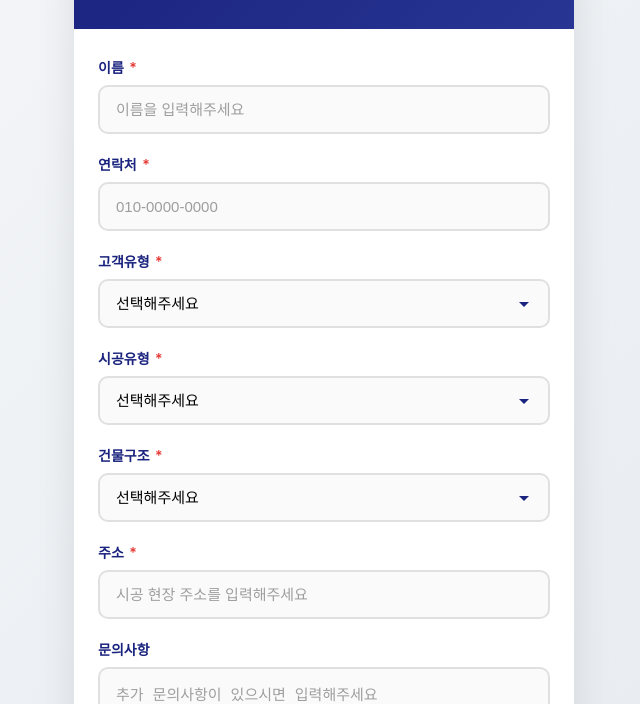
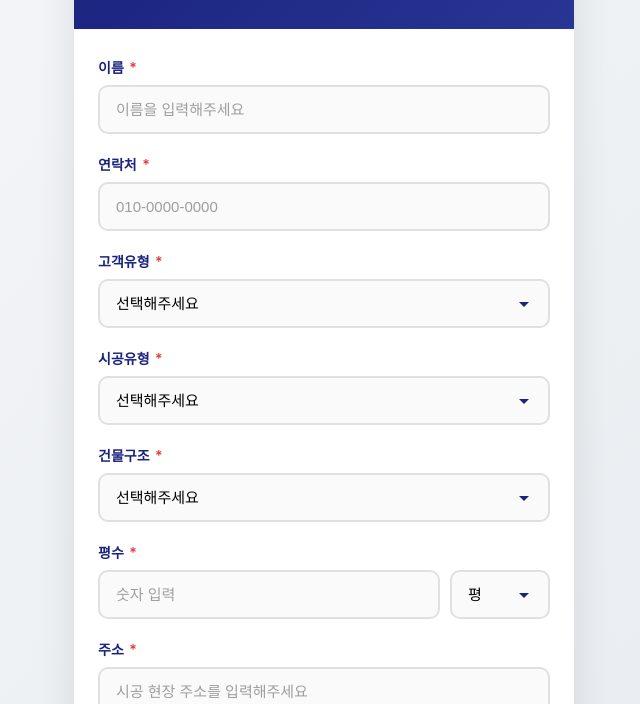
Before and after one commit to netformrnd-lab/pourstore1, a plain HTML site: page index.html in a window 1280 px wide. Shown: the part 104-808 px from the top of the page, without its empty margins (316-956 px from the left). Drawn offline with Linux system fonts and the light colour scheme.

Commit message:
Update index.html

```diff
--- a/index.html
+++ b/index.html
@@ -404,6 +404,19 @@
                 <div class="error-msg">건물구조를 선택해주세요</div>
             </div>
 
+            <!-- 평수 -->
+            <div class="form-group">
+                <label>평수 <span class="required">*</span></label>
+                <div style="display: flex; gap: 10px;">
+                    <input type="number" id="area" name="area" placeholder="숫자 입력" required style="flex: 1;">
+                    <select id="areaUnit" name="areaUnit" style="width: 100px;">
+                        <option value="평">평</option>
+                        <option value="㎡">㎡</option>
+                    </select>
+                </div>
+                <div class="error-msg">평수를 입력해주세요</div>
+            </div>
+
             <!-- 주소 -->
             <div class="form-group">
                 <label>주소 <span class="required">*</span></label>
@@ -570,6 +583,7 @@
                 customerType: document.getElementById('customerType').value,
                 workType: document.getElementById('constructionType').value,
                 buildingType: document.getElementById('buildingType').value,
+                area: document.getElementById('area').value + document.getElementById('areaUnit').value,
                 address: document.getElementById('address').value.trim(),
                 inquiry: document.getElementById('inquiry').value.trim(),
                 images: selectedPhotos.map(photo => ({
@@ -595,7 +609,7 @@
 
         function validateForm() {
             let isValid = true;
-            const requiredFields = ['name', 'phone', 'customerType', 'constructionType', 'buildingType', 'address'];
+            const requiredFields = ['name', 'phone', 'customerType', 'constructionType', 'buildingType', 'area', 'address'];
 
             requiredFields.forEach(fieldId => {
                 const field = document.getElementById(fieldId);
```
